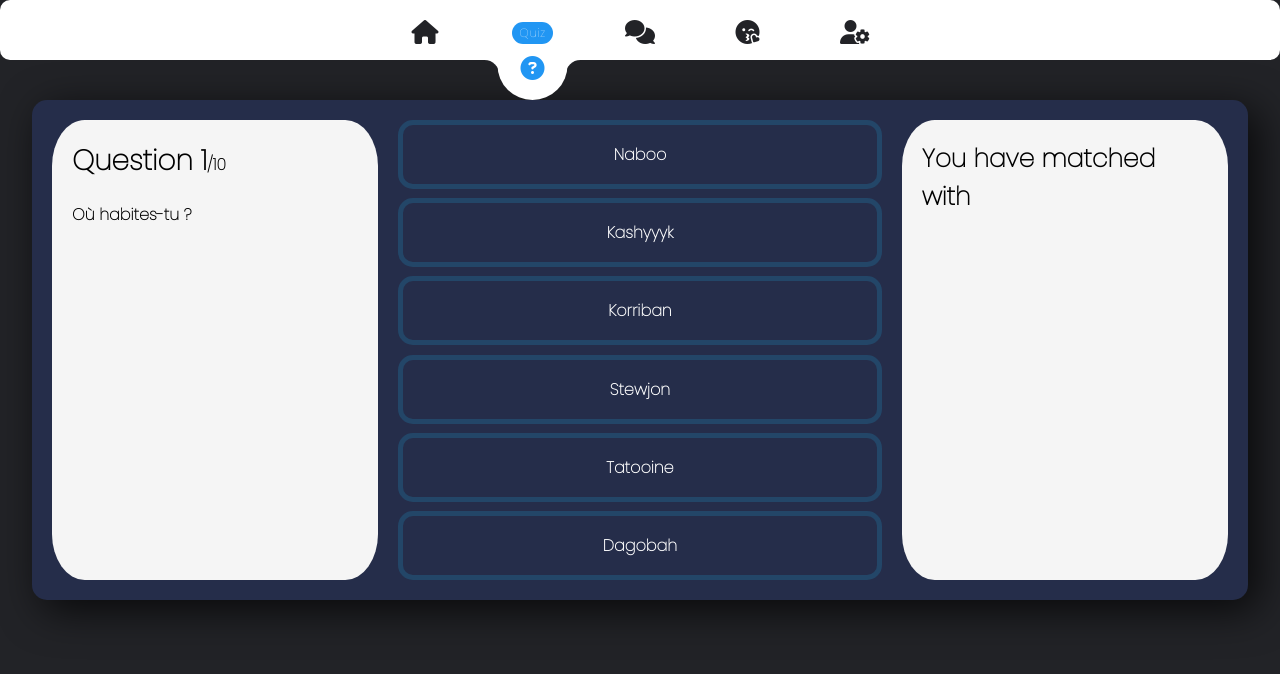
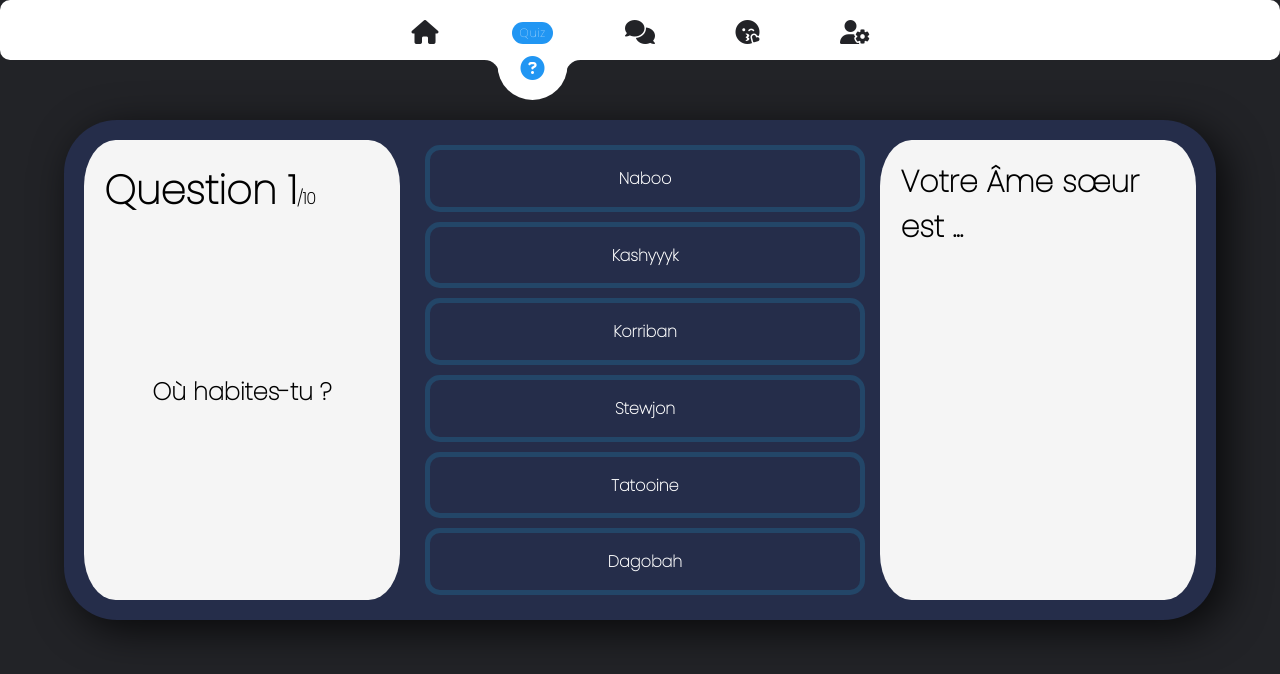
Before and after one commit to yannick-cousin/Hackathon-1, a React (Create React App) app: page /Quizz in a window 1280 px wide. Shown: the top 674 px of the page. Built offline with nearby package versions, Linux system fonts and the light colour scheme.

Commit message:
css + corrections

```diff
--- a/src/screens/Quizz.css
+++ b/src/screens/Quizz.css
@@ -8,14 +8,15 @@
 
   .app {
     background-color: #252d4a;
-    width: 95%;
+    width: 90%;
     min-height: 500px;
-    border-radius: 15px;
+    border-radius: 53px;
     padding: 20px 0px 20px 0px;
     box-shadow: 10px 10px 42px 0px rgb(0 0 0 / 75%);
     display: flex;
     justify-content: center;
     font-weight: bold;
+    margin: 20px 20px 20px 20px;
   }
 
   .app button {
@@ -53,13 +54,40 @@
   }
 
   .question-count span {
-    font-size: 28px;
+    font-size: 250%;
   }
 
   .question-text {
     margin-bottom: 12px;
+    font-size: 150%;
+    display: flex;
   }
 
+  .containerquestion-text {
+
+    display: flex;
+    justify-content: center;
+    height: 75%;
+    align-items: center;
+  }
+
+  .loveIsText {
+
+    display: flex;
+    font-size: 120%;
+
+  }
+
+  .containerloveIsLove {
+    display: flex;
+    height: 80%;
+    justify-content: center;
+    align-items: center;
+    font-size: 150%;
+
+
+
+  }
   .timer-text {
     background: rgb(230, 153, 12);
     padding: 15px;
@@ -76,13 +104,15 @@
     display: flex;
     flex-direction: column;
     justify-content: space-between;
+    font-size: 120%;
   }
 
   .answer-section button{
     display: flex;
     flex-direction: column;
     justify-content: center;
-    height: 15%;
+    height: 50%;
+    margin: 5px;
   }
 
   button {
--- a/src/screens/Quizz.js
+++ b/src/screens/Quizz.js
@@ -52,7 +52,7 @@
 			],
 		},
         {
-			questionText: 'plutôt balade perdu dans le peuple ou plutôt rester entre richous ?',
+			questionText: 'Plutôt balade perdu dans le peuple ou plutôt rester entre richoux ?',
 			answerOptions: [
 				{ answerText: 'J`irai dormir chez les gueux', match: 'JarJarBinks' },
 				{ answerText: 'OKLM dans la jet 7', match: 'Padme' },
@@ -177,8 +177,10 @@
 				<div className='question-count'>
 					<span>Question {currentQuestion + 1}</span>/{questions.length}
 				</div>
+				<div className='containerquestion-text'>
 				<div className='question-text'>
 					{questions[currentQuestion].questionText}
+				</div>
 				</div>
 			</div>
 			<div className='answer-section'>
@@ -191,8 +193,11 @@
 				}
 			</div>
 			<div className="loveIs">
-				You have matched with {love}
-			</div>
+				<div className="loveIsText">Votre Âme sœur est ... </div>
+				<div className="containerloveIsLove">
+					<div className="loveIsLove">{love}</div>
+				</div>
+				</div>
 			</div>
 		</div>
 	);
```
